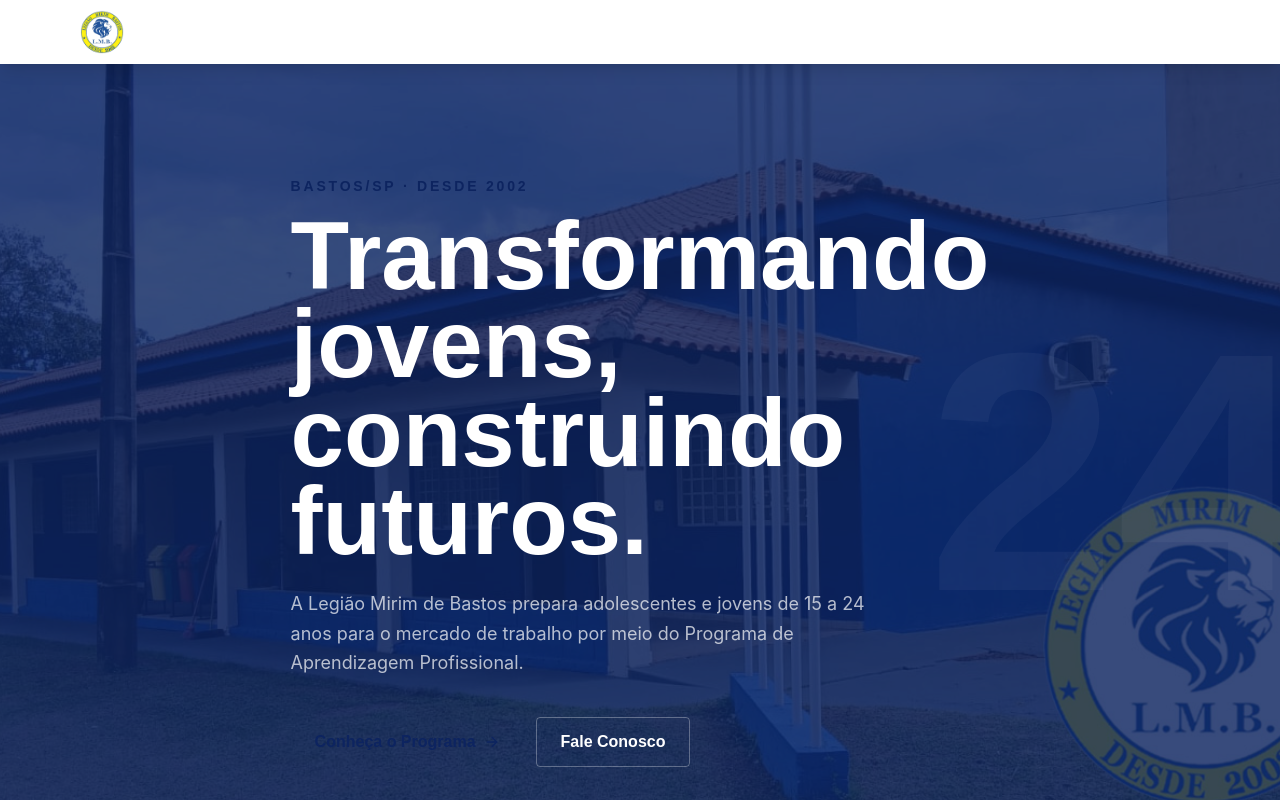
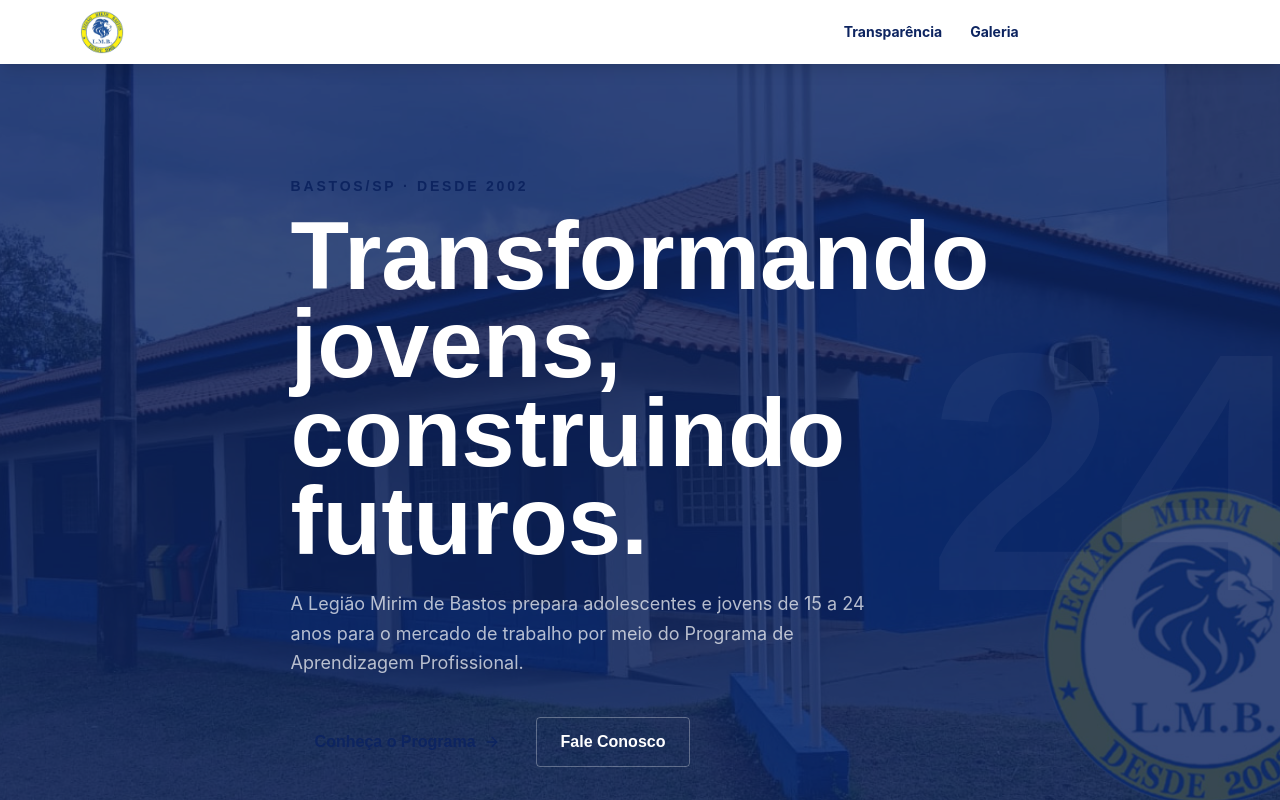
Before and after one commit to otavio-cyber/lmb-bastos, a Next.js app: page / in a window 1280 px wide. Shown: the top 800 px of the page. Built offline with nearby package versions, Linux system fonts and the light colour scheme.

Commit message:
feat: destaque amarelo para Transparência e Galeria no menu

```diff
--- a/src/components/Header.tsx
+++ b/src/components/Header.tsx
@@ -5,12 +5,12 @@
 import Image from "next/image";
 
 const nav = [
-  { href: "/", label: "Início" },
-  { href: "/quem-somos", label: "Quem Somos" },
-  { href: "/programa", label: "Programa" },
-  { href: "/transparencia", label: "Transparência" },
-  { href: "/galeria", label: "Galeria" },
-  { href: "/contato", label: "Contato" },
+  { href: "/", label: "Início", destaque: false },
+  { href: "/quem-somos", label: "Quem Somos", destaque: false },
+  { href: "/programa", label: "Programa", destaque: false },
+  { href: "/transparencia", label: "Transparência", destaque: true },
+  { href: "/galeria", label: "Galeria", destaque: true },
+  { href: "/contato", label: "Contato", destaque: false },
 ];
 
 export default function Header() {
@@ -18,6 +18,7 @@
   return (
     <header style={{ backgroundColor: "var(--color-azul-escuro)" }} className="sticky top-0 z-50 shadow-lg">
       <div className="max-w-6xl mx-auto px-4 flex items-center justify-between h-16">
+
         {/* Logo + nome */}
         <Link href="/" className="flex items-center gap-3">
           <Image
@@ -36,14 +37,29 @@
 
         {/* Nav desktop */}
         <nav className="hidden md:flex items-center gap-1">
-          {nav.map(({ href, label }) => (
+          {nav.map(({ href, label, destaque }, i) => (
+            <div key={href} className="flex items-center">
+              {/* Divisor antes de Transparência */}
+              {i === 3 && (
+                <div className="w-px h-4 mx-2 bg-white/20" aria-hidden="true" />
+              )}
+              {/* Divisor depois de Galeria (antes de Contato) */}
+              {i === 5 && (
+                <div className="w-px h-4 mx-2 bg-white/20" aria-hidden="true" />
+              )}
               <Link
-              key={href}
                 href={href}
-              className="px-3 py-1.5 text-sm font-body text-white/80 hover:text-white rounded transition-colors hover:bg-white/10"
+                className="px-3 py-1.5 text-sm font-body rounded-sm transition-all hover:bg-white/10"
+                style={destaque ? {
+                  color: "var(--color-amarelo)",
+                  fontWeight: 700,
+                } : {
+                  color: "rgba(255,255,255,0.8)",
+                }}
               >
                 {label}
               </Link>
+            </div>
           ))}
           <Link
             href="/admin"
@@ -66,13 +82,25 @@
       {/* Mobile menu */}
       {open && (
         <nav style={{ backgroundColor: "var(--color-azul)" }} className="md:hidden px-4 pb-4 flex flex-col gap-1">
-          {nav.map(({ href, label }) => (
+          {nav.map(({ href, label, destaque }) => (
             <Link
               key={href}
               href={href}
               onClick={() => setOpen(false)}
-              className="py-2.5 text-sm font-body text-white border-b border-white/10"
+              className="py-2.5 text-sm font-body border-b border-white/10 flex items-center gap-2"
+              style={destaque ? {
+                color: "var(--color-amarelo)",
+                fontWeight: 700,
+              } : {
+                color: "rgba(255,255,255,0.8)",
+              }}
             >
+              {destaque && (
+                <span
+                  className="w-1.5 h-1.5 rounded-full shrink-0"
+                  style={{ backgroundColor: "var(--color-amarelo)" }}
+                />
+              )}
               {label}
             </Link>
           ))}
```
Lines whose indentation alone changed are shown as unchanged.
